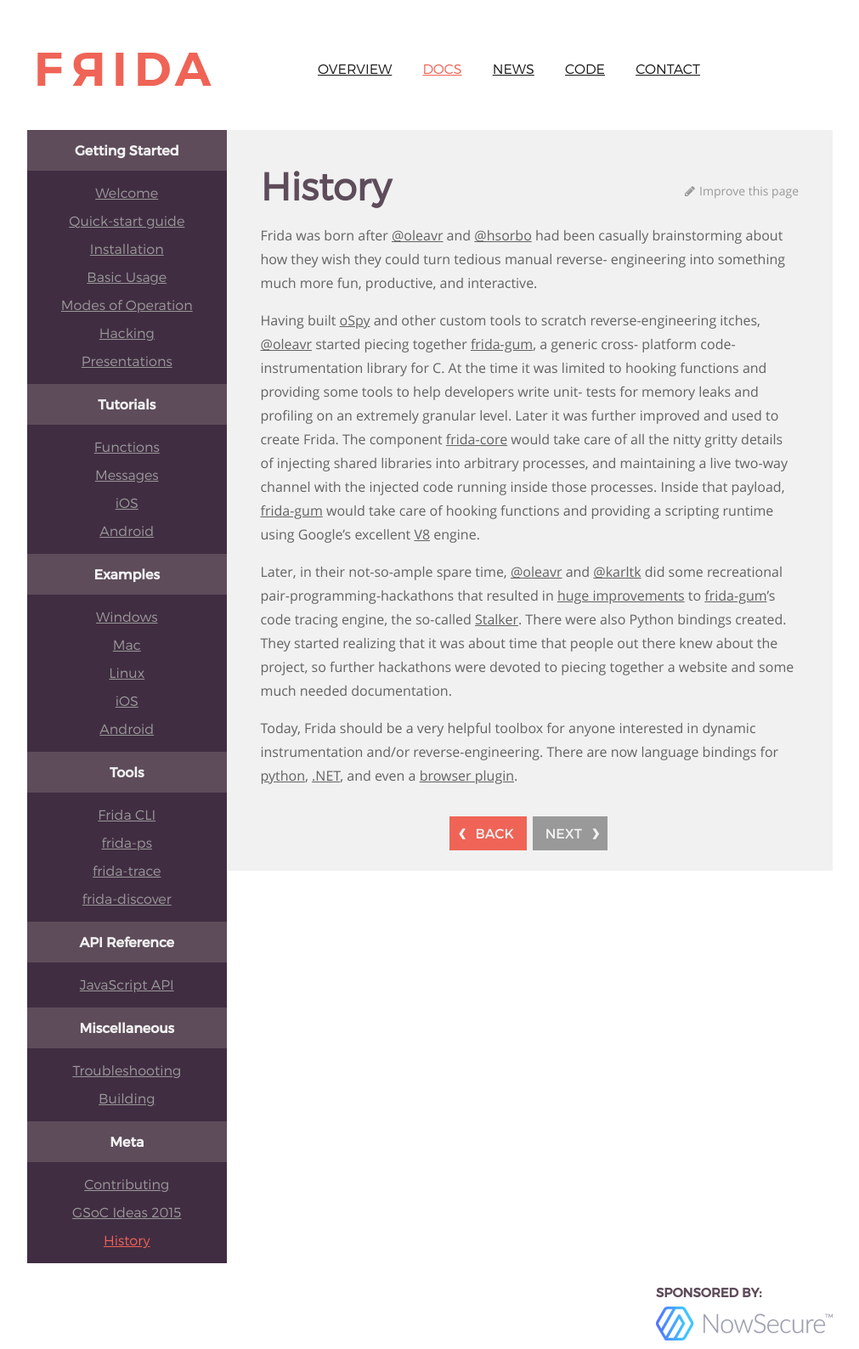
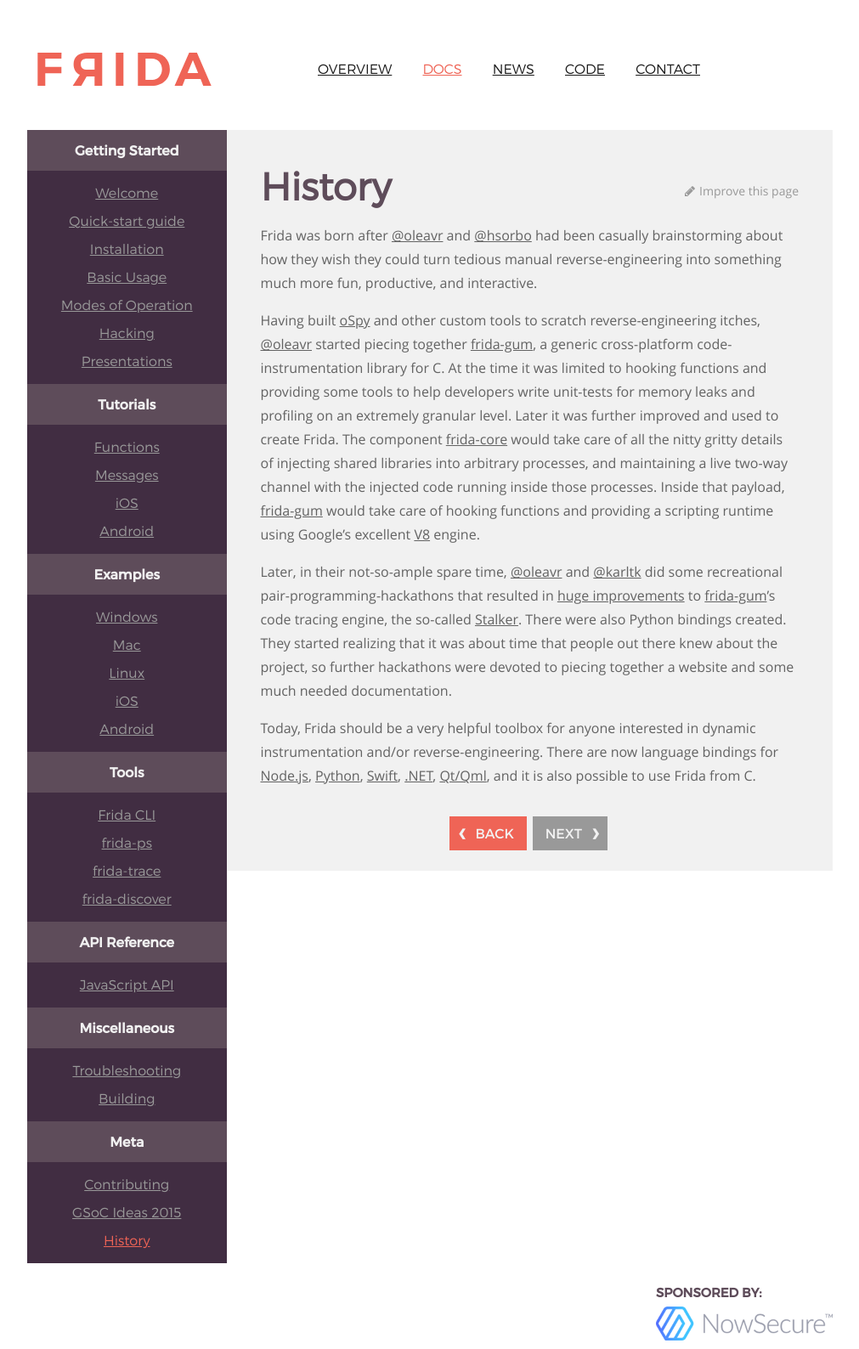
Before and after one commit to frida/frida-website, a Jekyll site: the page built from _docs/history.md, in a window 1280 px wide. Shown: the whole page at 85% size, without its empty margins (129-1140 px from the left). Built offline with Jekyll 4.4.1, drawn with Linux system fonts in a browser that asks for light colours.

Commit message:
Improve the “History” section

```diff
--- a/_docs/history.md
+++ b/_docs/history.md
@@ -5,20 +5,20 @@ permalink: "/docs/history/"
 ---
 
 Frida was born after [@oleavr][] and [@hsorbo][] had been casually
-brainstorming about how they wish they could turn tedious manual reverse-
-engineering into something much more fun, productive, and interactive.
+brainstorming about how they wish they could turn tedious manual
+reverse-engineering into something much more fun, productive, and interactive.
 
 Having built [oSpy][] and other custom tools to scratch reverse-engineering
-itches, [@oleavr][] started piecing together [frida-gum][], a generic cross-
-platform code-instrumentation library for C. At the time it was limited to
-hooking functions and providing some tools to help developers write unit-
-tests for memory leaks and profiling on an extremely granular level. Later it
-was further improved and used to create Frida. The component [frida-core][]
-would take care of all the nitty gritty details of injecting shared libraries
-into arbitrary processes, and maintaining a live two-way channel with the
-injected code running inside those processes. Inside that payload, [frida-gum][]
-would take care of hooking functions and providing a scripting runtime using
-Google's excellent [V8][] engine.
+itches, [@oleavr][] started piecing together [frida-gum][], a generic
+cross-platform code-instrumentation library for C. At the time it was limited to
+hooking functions and providing some tools to help developers write unit-tests
+for memory leaks and profiling on an extremely granular level. Later it was
+further improved and used to create Frida. The component [frida-core][] would
+take care of all the nitty gritty details of injecting shared libraries into
+arbitrary processes, and maintaining a live two-way channel with the injected
+code running inside those processes. Inside that payload, [frida-gum][] would
+take care of hooking functions and providing a scripting runtime using Google's
+excellent [V8][] engine.
 
 Later, in their not-so-ample spare time, [@oleavr][] and [@karltk][] did some
 recreational pair-programming-hackathons that resulted in [huge improvements][]
@@ -29,18 +29,21 @@ to piecing together a website and some much needed documentation.
 
 Today, Frida should be a very helpful toolbox for anyone interested in dynamic
 instrumentation and/or reverse-engineering. There are now language bindings
-for [python][], [.NET][], and even a [browser plugin][].
+for [Node.js][], [Python][], [Swift][], [.NET][], [Qt/Qml][], and it is also
+possible to use Frida from C.
 
 
 [@oleavr]: https://twitter.com/oleavr
 [@hsorbo]: https://twitter.com/hsorbo
 [@karltk]: https://twitter.com/karltk
-[frida-core]: https://github.com/frida/frida-core/
-[frida-gum]: https://github.com/frida/frida-gum/
+[frida-core]: https://github.com/frida/frida-core
+[frida-gum]: https://github.com/frida/frida-gum
 [Stalker]: https://github.com/frida/frida-gum/blob/master/gum/backend-x86/gumstalker-x86.c
 [huge improvements]: http://blog.kalleberg.org/post/833101026/live-x86-code-instrumentation-with-frida
+[Node.js]: https://www.npmjs.com/package/frida
 [python]: https://pypi.python.org/pypi/frida
+[Swift]: https://github.com/frida/frida-swift
 [.NET]: http://build.frida.re/frida/windows/x64-Release/bin/Frida.dll
-[browser plugin]: http://build.frida.re/frida/mac/lib/browser/plugins/libnpfrida.dylib
-[oSpy]: https://code.google.com/p/ospy/
+[Qt/Qml]: https://github.com/frida/frida/releases
+[oSpy]: https://github.com/oleavr/ospy
 [V8]: https://code.google.com/p/v8/
```
